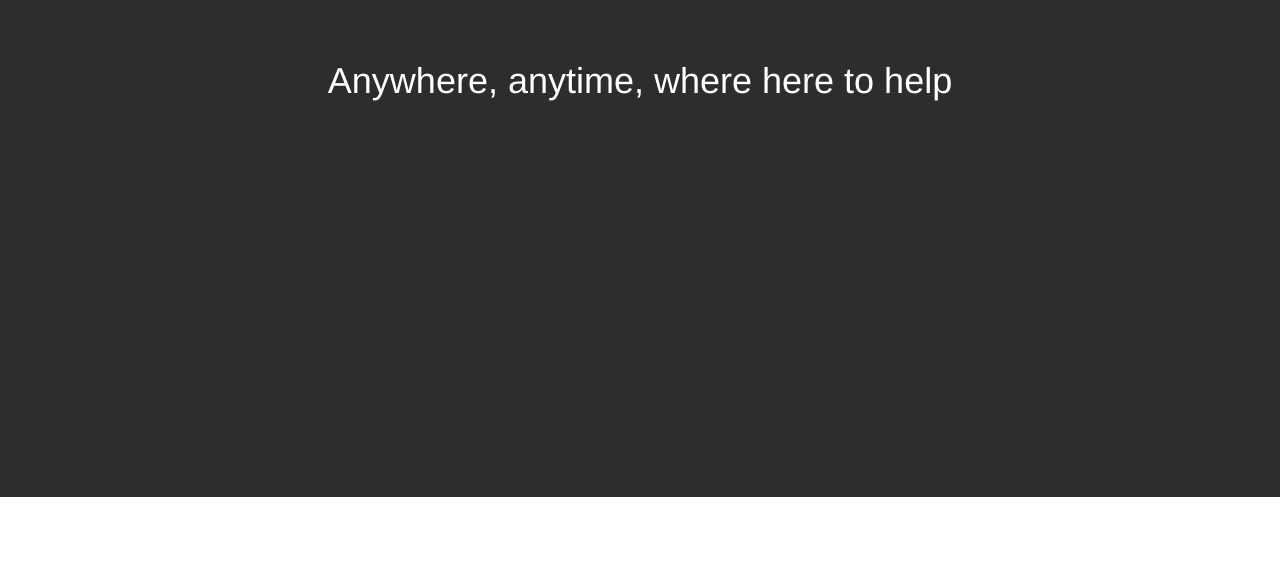
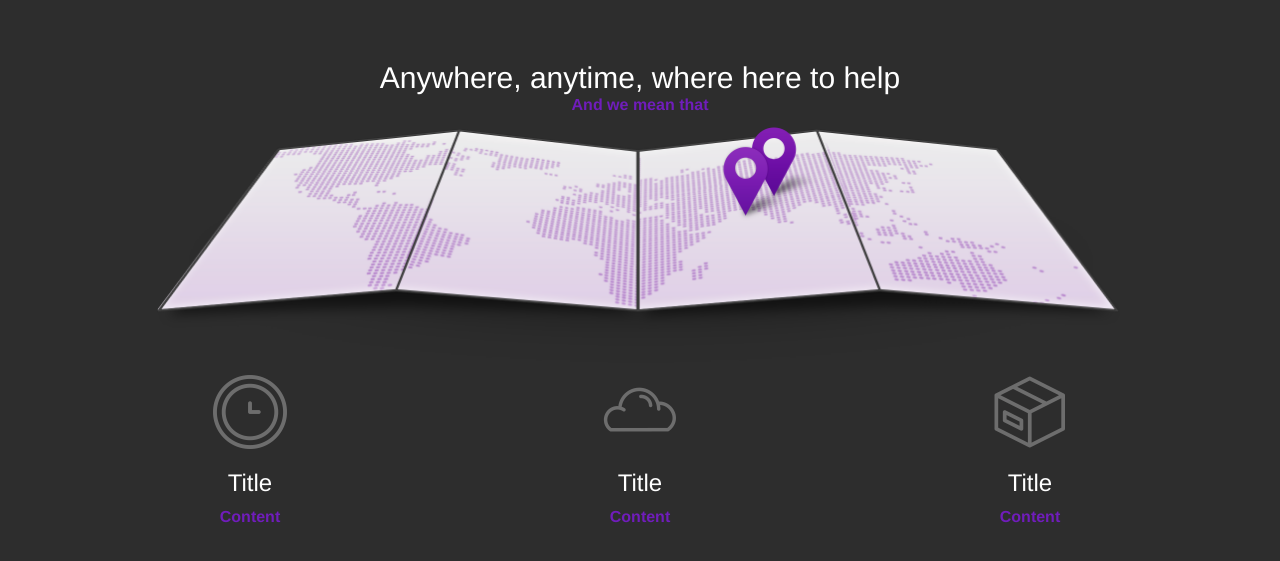
Before and after one commit to AxelCreations/Travler-Template, a plain HTML site: page index.html in a window 1280 px wide. Shown: the part 773-1334 px from the top of the page. Before the commit the page ends 1270 px from the top, so only its background shows below. Drawn offline with Linux system fonts and the light colour scheme.

Commit message:
Section Features
Section Features

```diff
--- a/css/main.css
+++ b/css/main.css
@@ -243,11 +243,26 @@ header .container .row #navigator div ul .Active .title {
 }
 #features {
   background: #2d2d2d;
-  min-height: 500px;
+  min-height: 700px;
   padding-top: 4em;
 }
-#features h1 {
+#features h2 {
   color: #fff;
   margin: 0;
   text-align: center;
 }
+#features p {
+  color: #701dbb;
+  font-weight: bold;
+  text-align: center;
+}
+#features #map img {
+  display: block;
+  margin: 0 auto;
+}
+#features #features-content {
+  color: #fff;
+}
+#features #features-content .container .row {
+  text-align: center;
+}
--- a/index.html
+++ b/index.html
@@ -96,7 +96,54 @@
 
             <!-- INIT OF FEATURES SECTION -->
         <article id="features">
-            <h1>Anywhere, anytime, where here to help</h1>
+            <h2>Anywhere, anytime, where here to help</h2>
+            <p>And we mean that</p>
+
+            <section id="map">
+                <img src="imgs/map.png" alt="Map" height="247px" width="980px" />
+            </section>
+
+            <section id="features-content">
+                <div class="container">
+                    <div class="row">
+                        <div class="col-xs-12 col-lg-4 feature">
+                            <div class="feature-icon">
+                                <img src="imgs/feature-clock.png" alt="Clock" height="76px" width="76px">
+                            </div>
+                            <div class="feature-title">
+                                <h3>Title</h3>
+                            </div>
+                            <div class="feature-content">
+                                <p>Content</p>
+                            </div>
+                        </div>
+                        <div class="col-xs-12 col-lg-4 feature">
+                            <div class="feature-icon">
+                                <img src="imgs/feature-cloud.png" alt="Cloud" height="76px" width="76px">
+                            </div>
+                            <div class="feature-title">
+                                <h3>Title</h3>
+                            </div>
+                            <div class="feature-content">
+                                <p>Content</p>
+                            </div>
+                        </div>
+                        <div class="col-xs-12 col-lg-4 feature">
+                            <div class="feature-icon">
+                                <img src="imgs/feature-box.png" alt="Box" height="76px" width="76px">
+                            </div>
+                            <div class="feature-title">
+                                <h3>Title</h3>
+                            </div>
+                            <div class="feature-content">
+                                <p>Content</p>
+                            </div>
+                        </div>
+                    </div>
+                </div>
+            </section>
+
+
         </article>
             <!-- END OF FEATURES SECTION -->
     </body>
```
Also changed, not shown: imgs/feature-box-white.png (added), imgs/feature-box.png (added), imgs/feature-clock-white.png (added), imgs/feature-clock.png (added), imgs/feature-cloud-white.png (added), imgs/feature-cloud.png (added), imgs/map.png (added), 1 other file.
